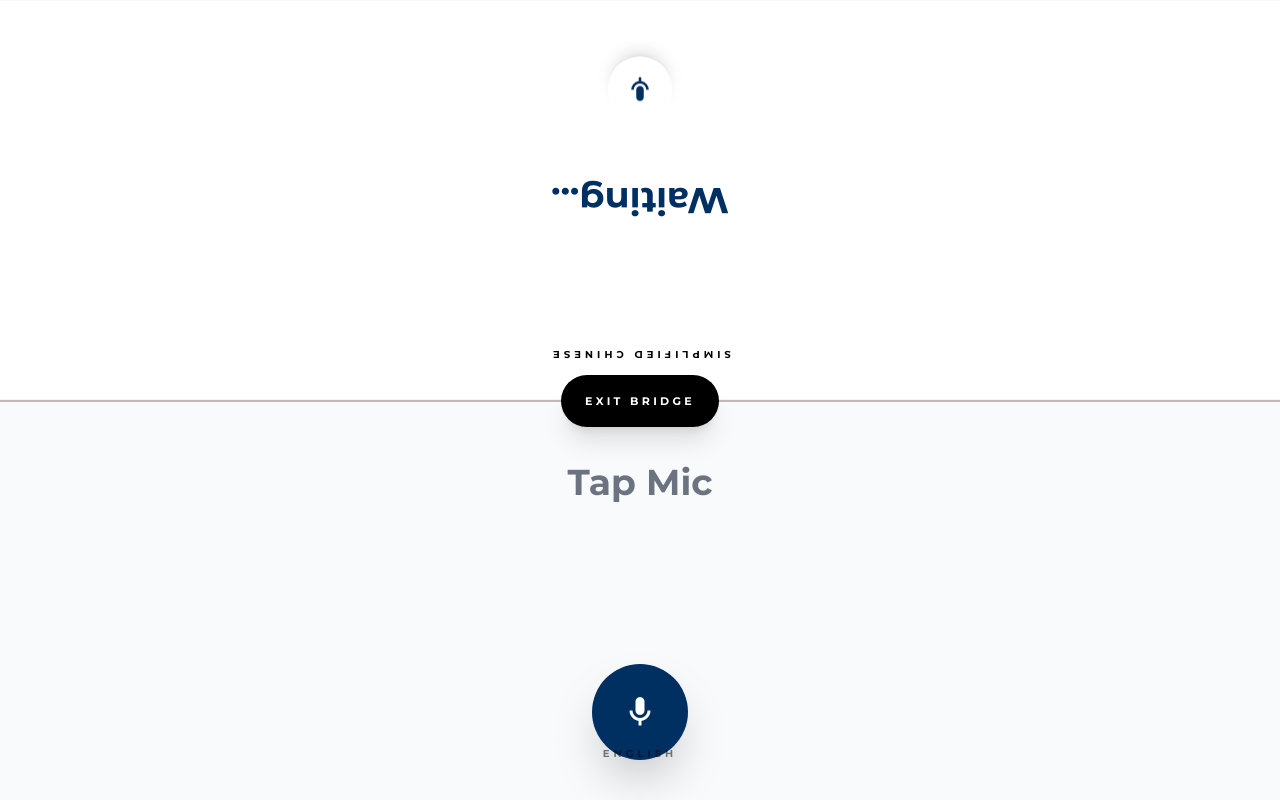
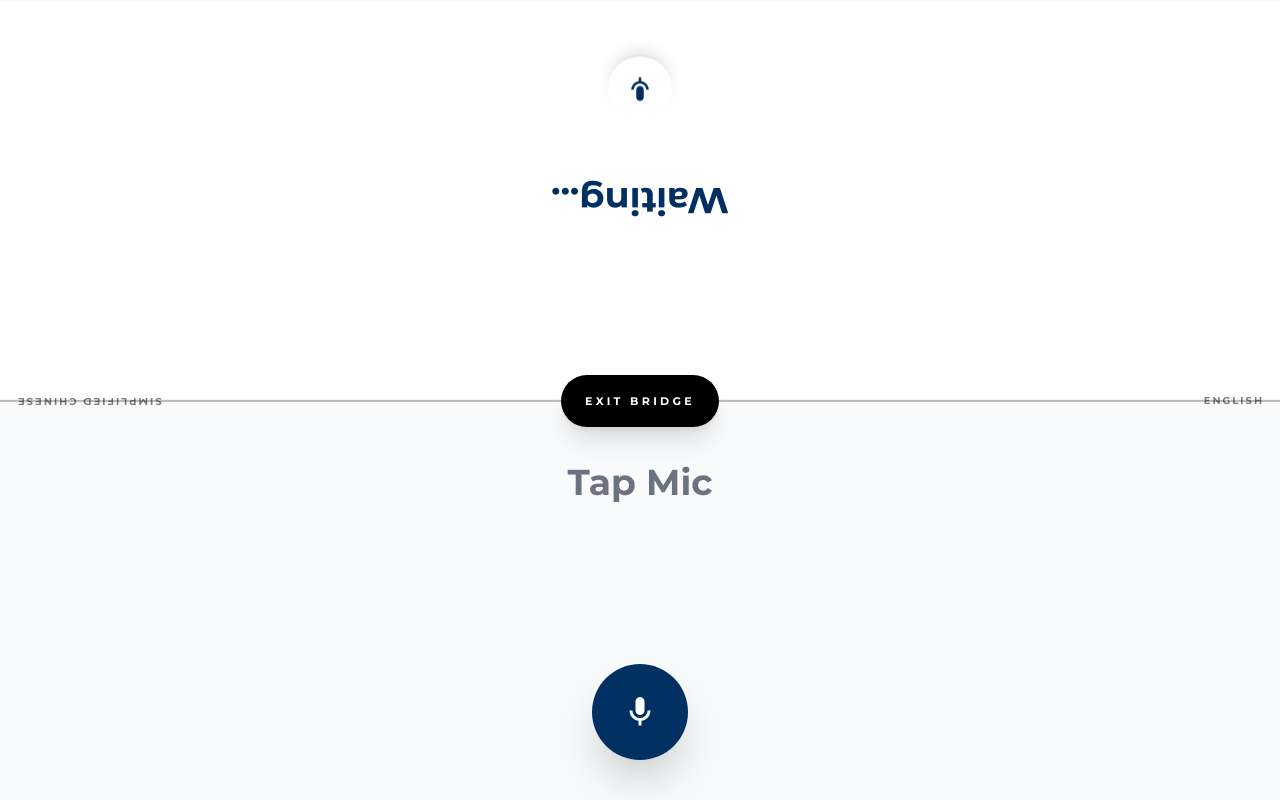
Before and after one commit to Shaun217/translator-test, a React (Vite) app: page / in a window 1280 px wide. Both pictures are taken after a click on the button "BRIDGE". Built offline with nearby package versions, Linux system fonts and the light colour scheme.

Commit message:
UI: Centered Bridge mode language labels and refined waiting state

```diff
--- a/App.tsx
+++ b/App.tsx
@@ -381,7 +381,6 @@ const App: React.FC = () => {
         {mode === TranslationMode.CONVERSATION && (
           <div className="flex flex-col h-screen overflow-hidden animate-in fade-in duration-700">
             <div className="flex-1 rotate-180 bg-white dark:bg-slate-900 p-10 flex flex-col items-center justify-center text-center border-b border-slate-100 dark:border-slate-800 relative group">
-              <span className="absolute top-8 left-1/2 -translate-x-1/2 text-[10px] font-black uppercase tracking-[0.4em] text-accent/50 group-hover:text-accent transition-colors">{outputLang.name}</span>
               <div className="flex-grow flex items-center justify-center px-6 overflow-y-auto w-full relative">
                 <div className="text-4xl font-black text-primary dark:text-white leading-snug" dangerouslySetInnerHTML={{ __html: translation || (activeSpeaker === 'guest' ? "Listening..." : "Waiting...") }} />
 
@@ -410,20 +409,21 @@ const App: React.FC = () => {
               </div>
             </div>
 
-            <div className="h-0.5 bg-accent/20 relative z-30 flex items-center justify-center">
-              <button onClick={() => setMode(TranslationMode.SOLO)} className="bg-accent text-white px-6 py-3 rounded-full text-[11px] font-black uppercase tracking-[0.3em] shadow-xl hover:bg-[#8B7143] transition-all">
+            <div className="h-0.5 bg-accent/20 relative z-30 flex items-center justify-center whitespace-nowrap">
+              <span className="absolute left-4 rotate-180 text-[10px] font-black uppercase tracking-[0.2em] text-accent/50">{outputLang.name}</span>
+              <button onClick={() => setMode(TranslationMode.SOLO)} className="bg-accent text-white px-6 py-3 rounded-full text-[11px] font-black uppercase tracking-[0.3em] shadow-xl hover:bg-[#8B7143] transition-all mx-4">
                 Exit Bridge
               </button>
+              <span className="absolute right-4 text-[10px] font-black uppercase tracking-[0.2em] text-accent/50">{inputLang.name}</span>
             </div>
 
             <div className="flex-1 bg-slate-50 dark:bg-black p-10 flex flex-col items-center justify-center text-center relative group">
-              <span className="absolute bottom-8 left-1/2 -translate-x-1/2 text-[10px] font-black uppercase tracking-[0.4em] text-accent/50 group-hover:text-accent transition-colors">{inputLang.name}</span>
               <div className="flex-grow w-full flex items-center justify-center px-6 mb-8 mt-4 overflow-y-auto">
                 <textarea value={transcript} onChange={(e) => {
                   const val = e.target.value;
                   setTranscript(val);
                   transcriptRef.current = val;
-                }} placeholder={activeSpeaker === 'host' ? "Listening..." : "Tap Mic"} className="w-full bg-transparent border-none text-4xl font-black text-primary dark:text-white leading-snug text-center focus:ring-0 resize-none p-0 h-full" />
+                }} placeholder={activeSpeaker === 'host' ? "Listening..." : (activeSpeaker === 'guest' ? "Waiting..." : "Tap Mic")} className="w-full bg-transparent border-none text-4xl font-black text-primary dark:text-white leading-snug text-center focus:ring-0 resize-none p-0 h-full" />
               </div>
               <button onClick={activeSpeaker ? stopRecording : () => startRecording('host')} disabled={isProcessing || (activeSpeaker === 'guest')} className={`w-24 h-24 rounded-full flex items-center justify-center shadow-2xl transition-all active:scale-90 ${activeSpeaker === 'host' ? 'bg-red-500 scale-110' : 'bg-primary hover:scale-105'} ${isProcessing || activeSpeaker === 'guest' ? 'opacity-50 grayscale cursor-not-allowed' : ''}`}>
                 <span className="material-icons-outlined text-4xl text-white">{activeSpeaker === 'host' ? 'stop' : 'mic'}</span>
```
